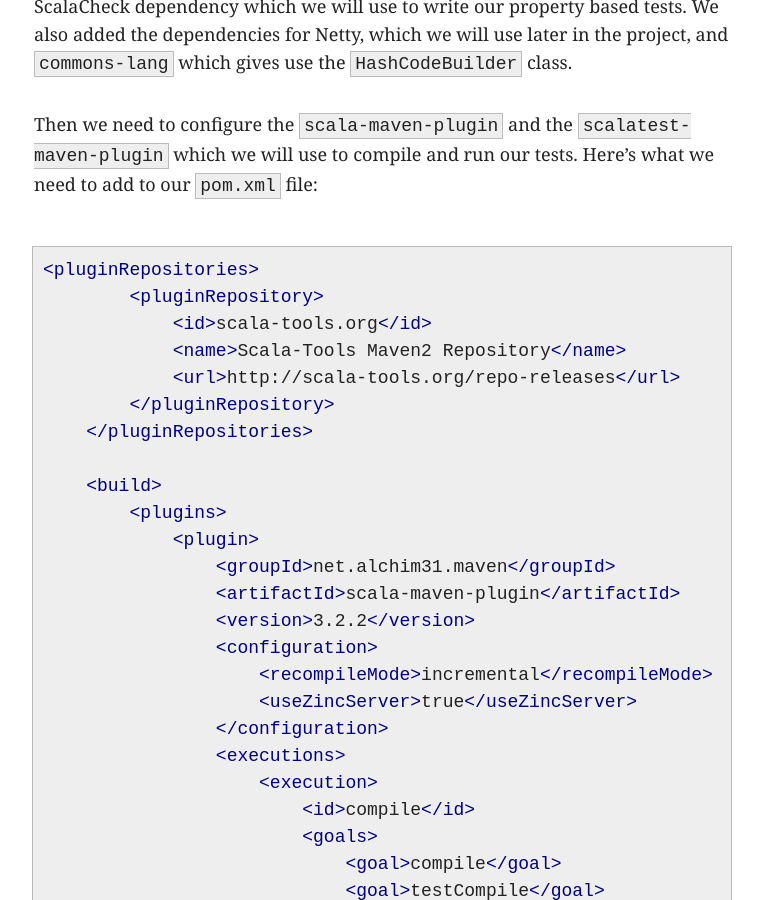
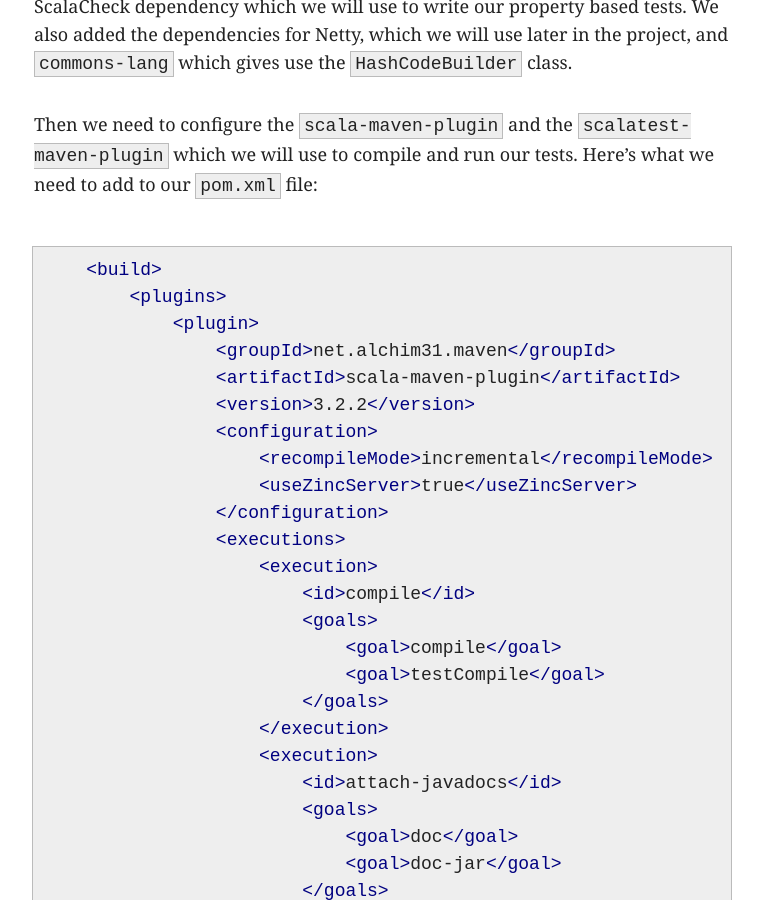
Before and after one commit to videlalvaro/videlalvaro.github.io, a Jekyll site: the page built from _posts/2016-07-26-testing-java-libraries-with-scalacheck.md, in a window 1280 px wide and 900 px high, scrolled down 4669 px. Shown: the whole window, without its empty margins (258-1021 px from the left). Built offline with Jekyll 4.4.1, drawn with Linux system fonts in a browser that asks for light colours; comment, search, counter and statistics services are not loaded.

Commit message:
removes scala tools from pom.xml example

```diff
--- a/_posts/2016-07-26-testing-java-libraries-with-scalacheck.md
+++ b/_posts/2016-07-26-testing-java-libraries-with-scalacheck.md
@@ -165,14 +165,6 @@ Then we need to configure the `scala-maven-plugin` and the
 tests. Here's what we need to add to our `pom.xml` file:
 
 {% highlight xml %}
-<pluginRepositories>
-        <pluginRepository>
-            <id>scala-tools.org</id>
-            <name>Scala-Tools Maven2 Repository</name>
-            <url>http://scala-tools.org/repo-releases</url>
-        </pluginRepository>
-    </pluginRepositories>
-
     <build>
         <plugins>
             <plugin>
```
